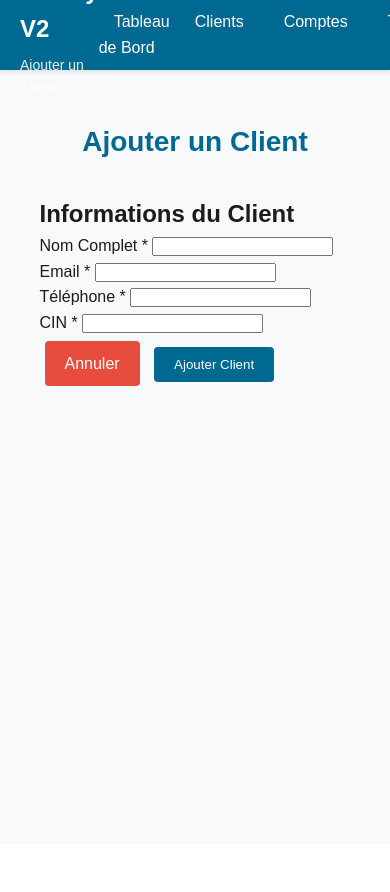
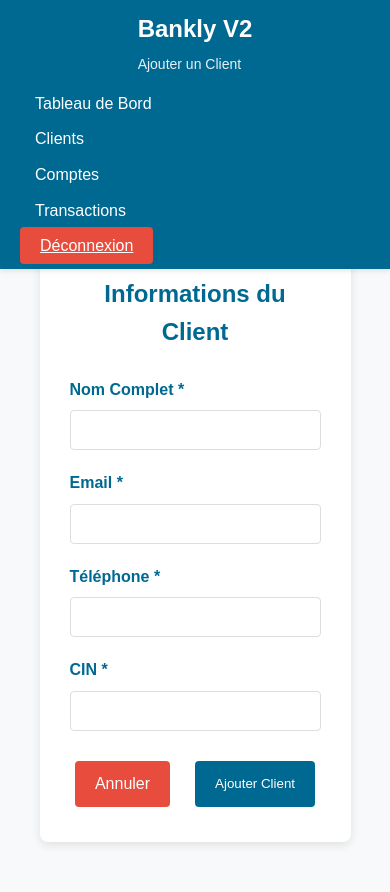
Before and after one commit to ahmadboudallaa-cloud/Bankly_V2, a PHP site: page /clients/add_client.php in a window 390 px wide. Before the commit the page ends 386 px from the top, so only its background shows below. Run offline with PHP 8.4, Linux system fonts and the light colour scheme; a user stored in the database is signed in.

Commit message:
j'ai creer et finir css login message formulaire et badge et responsive

```diff
--- a/css/style.css
+++ b/css/style.css
@@ -219,3 +219,149 @@ table tr:hover {
 }
 
 /* Badges */
+.badge {
+    padding: 4px 10px;
+    border-radius: 20px;
+    font-size: 12px;
+    font-weight: bold;
+}
+
+.badge-success {
+    background-color: #2ecc71;
+    color: white;
+}
+
+.badge-danger {
+    background-color: #e74c3c;
+    color: white;
+}
+
+/* ===== FORMULAIRES ===== */
+.form-container {
+    background-color: var(--white);
+    border-radius: 8px;
+    padding: 30px;
+    max-width: 500px;
+    margin: 30px auto;
+    box-shadow: 0 3px 10px rgba(0,0,0,0.1);
+}
+
+.form-title {
+    color: var(--primary);
+    text-align: center;
+    margin-bottom: 25px;
+}
+
+.form-group {
+    margin-bottom: 20px;
+}
+
+.form-group label {
+    display: block;
+    margin-bottom: 8px;
+    color: var(--primary);
+    font-weight: 600;
+}
+
+.form-group input,
+.form-group select {
+    width: 100%;
+    padding: 10px;
+    border: 1px solid #ddd;
+    border-radius: 4px;
+    font-size: 16px;
+}
+
+.form-group input:focus,
+.form-group select:focus {
+    outline: none;
+    border-color: var(--primary);
+}
+
+.form-buttons {
+    display: flex;
+    justify-content: center;
+    gap: 15px;
+    margin-top: 25px;
+}
+
+/* ===== MESSAGES ===== */
+.message {
+    padding: 15px;
+    border-radius: 5px;
+    margin: 20px 0;
+    text-align: center;
+}
+
+.message-success {
+    background-color: #d5f4e6;
+    color: #27ae60;
+    border: 1px solid #2ecc71;
+}
+
+.message-error {
+    background-color: #fadbd8;
+    color: #e74c3c;
+    border: 1px solid #e74c3c;
+}
+
+/* ===== LOGIN ===== */
+.login-container {
+    max-width: 400px;
+    margin: 100px auto;
+    padding: 40px;
+    background-color: var(--white);
+    border-radius: 8px;
+    box-shadow: 0 3px 10px rgba(0,0,0,0.1);
+}
+
+.login-container h2 {
+    color: var(--primary);
+    text-align: center;
+    margin-bottom: 30px;
+}
+
+/* ===== RESPONSIVE ===== */
+@media (max-width: 768px) {
+    body {
+        padding-top: 120px;
+    }
+
+    .navbar {
+        height: auto;
+        padding: 10px 0;
+    }
+
+    .navbar-container {
+        flex-direction: column;
+        gap: 15px;
+    }
+
+    .navbar-nav {
+        flex-wrap: wrap;
+        justify-content: center;
+    }
+
+    .card {
+        width: 100%;
+        max-width: 300px;
+    }
+}
+
+@media (max-width: 480px) {
+    .navbar-nav {
+        flex-direction: column;
+        width: 100%;
+    }
+
+    .nav-link {
+        text-align: center;
+        width: 100%;
+        margin-bottom: 5px;
+    }
+
+    .logout-btn {
+        margin-left: 0;
+        width: 100%;
+    }
+}
```
